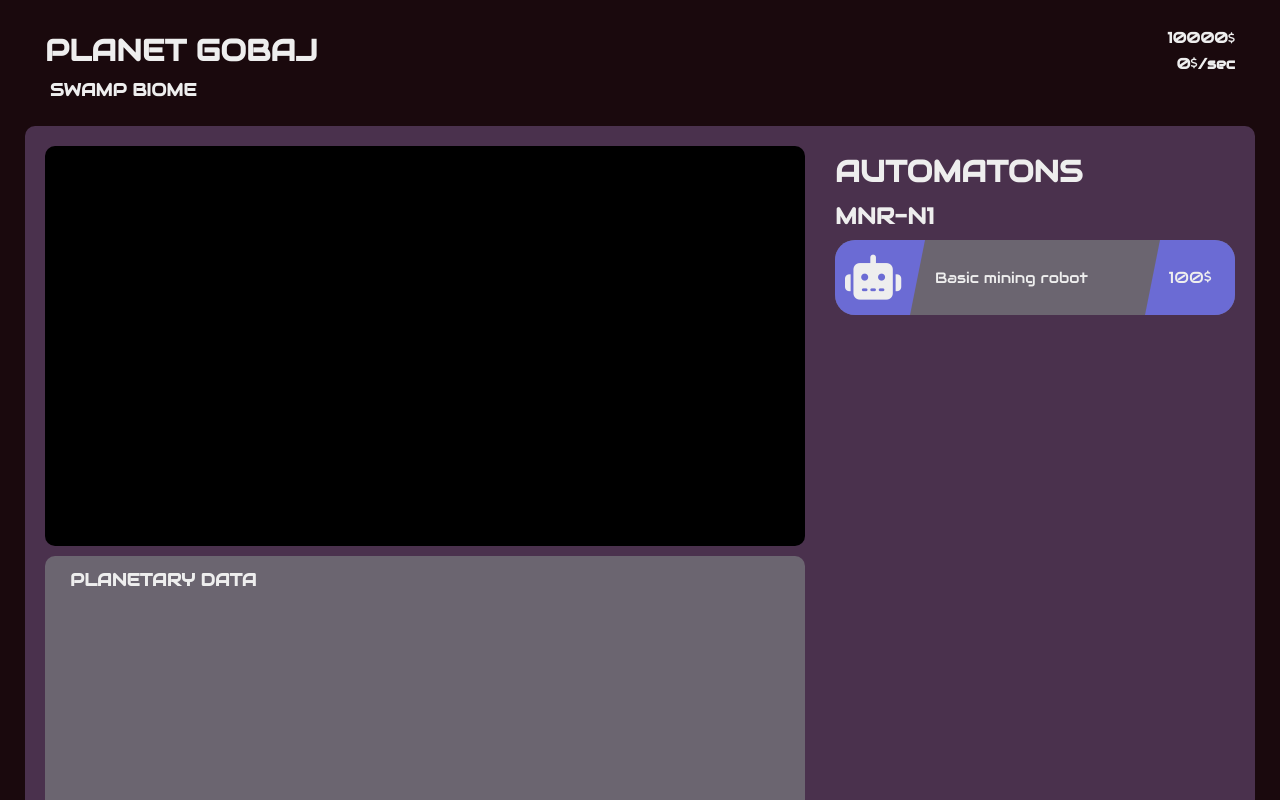
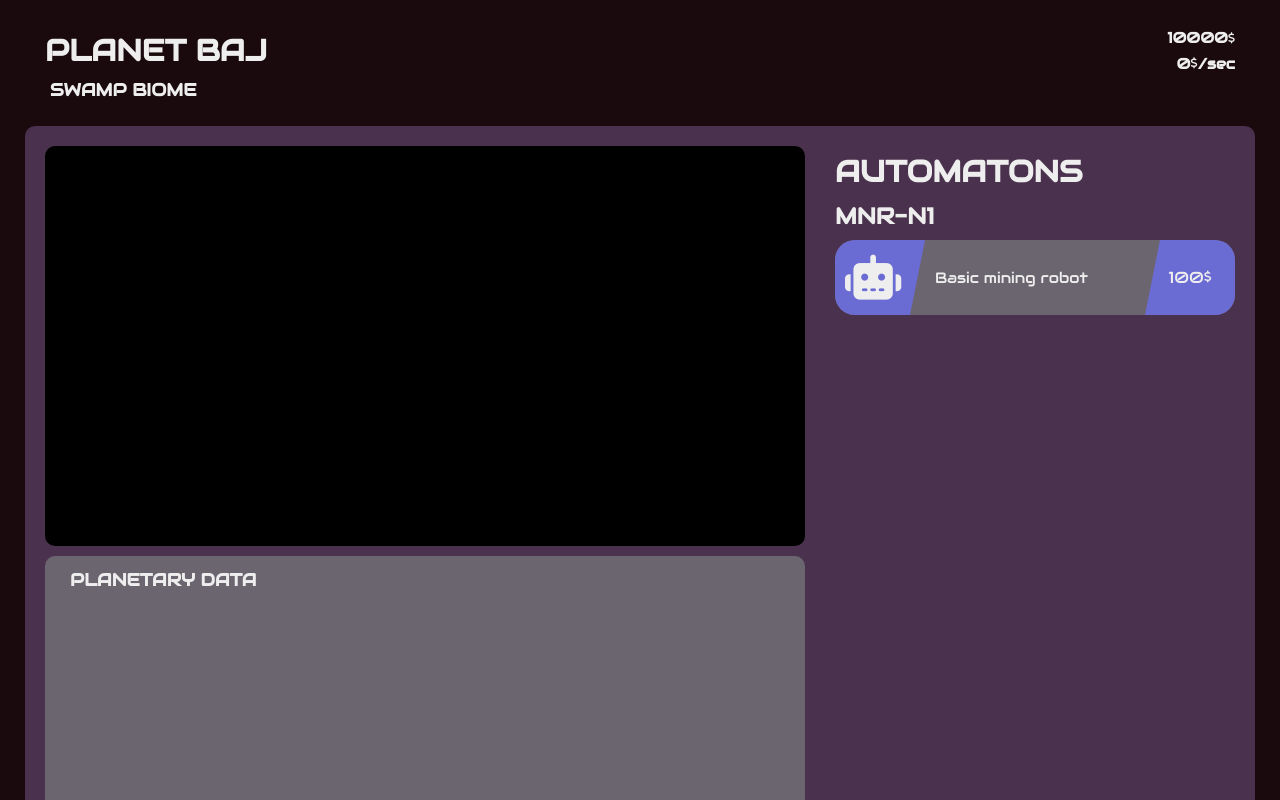
Before and after one commit to Justin-MacIntosh/DeeperAndDarker, a React (Create React App) app in the folder app/: page / in a window 1280 px wide. Shown: the top 800 px of the page. Built offline with nearby package versions, Linux system fonts and the light colour scheme.

Commit message:
Minor fixes

```diff
--- a/app/src/App.tsx
+++ b/app/src/App.tsx
@@ -1,14 +1,9 @@
-import { createContext, useEffect, useReducer } from 'react';
+import { useEffect, useReducer } from 'react';
 
 import {
-  INITIAL_GAME_STATE,
-  gameStateReducer,
-  GameStateContext,
+  INITIAL_GAME_STATE, gameStateReducer, GameStateContext,
 } from './game_state/GameState';
 import RobotDisplay from './components/RobotDisplay';
-
-
-export const LevelContext = createContext(1);
 
 const App = () => {
   const [gameState, dispatch] = useReducer(gameStateReducer, INITIAL_GAME_STATE);
@@ -25,7 +20,7 @@ const App = () => {
     <GameStateContext value={{state: gameState, dispatch: dispatch}}>
       <header className="header">
         <div className="header-left">
-          <h1>PLANET GOBAJ</h1>
+          <h1>PLANET BAJ</h1>
           <h3 style={{"paddingLeft": "5px"}}>SWAMP BIOME</h3>
         </div>
         <div className="header-middle"/>
@@ -54,5 +49,4 @@ const App = () => {
     </GameStateContext>
   );
 }
-
 export default App;
--- a/app/src/game_state/GameState.tsx
+++ b/app/src/game_state/GameState.tsx
@@ -52,6 +52,7 @@ type GameStateAction =
 
 // Reducer to define the ways that the state can be updated
 export const gameStateReducer = (state: GameState, action: GameStateAction): GameState => {
+    /* TODO: Allow use of StrictMode, stop mutating state */
     switch (action.type) {
     case 'tenthTick':
         const updatedMoney = state.currentMoney + (state.moneyPerTick / 10);
```
